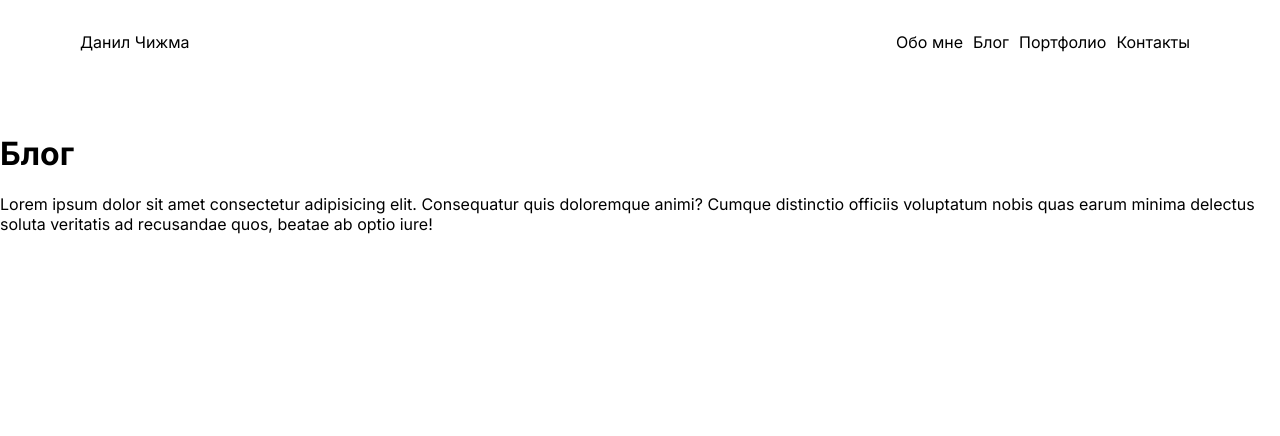
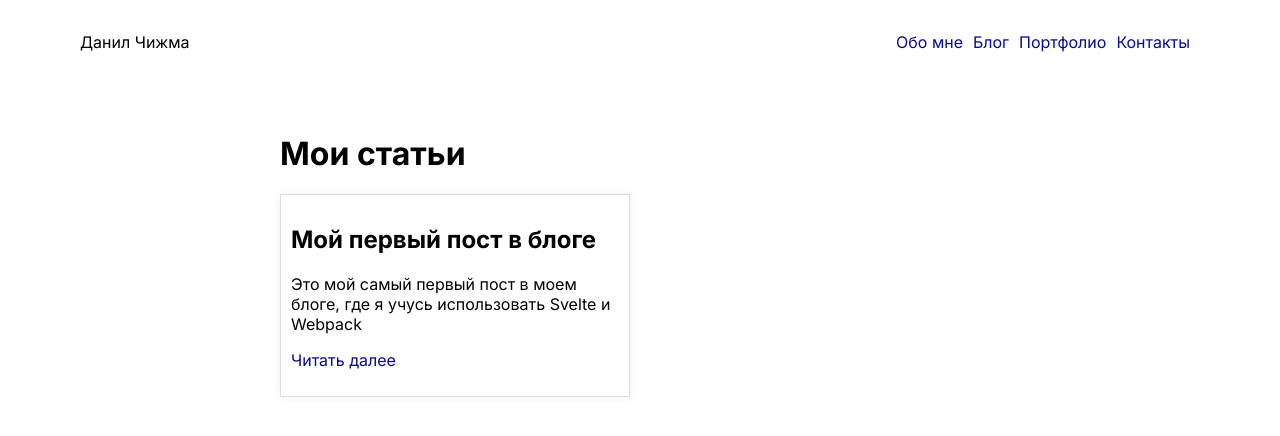
Before and after one commit to dach1998/svelte-test, a SvelteKit app: page /blog in a window 1280 px wide. Shown: the top 436 px of the page. Built offline with nearby package versions, Linux system fonts and the light colour scheme.

Commit message:
add blog

```diff
--- /dev/null
+++ b/src/routes/blog/+layout.svelte
@@ -0,0 +1,3 @@
+<div class="container">
+    <slot />
+</div>
--- a/src/routes/blog/+page.svelte
+++ b/src/routes/blog/+page.svelte
@@ -1,3 +1,47 @@
-<h1>Блог</h1>
+<svelte:head>
+    <title>Блог</title>
+    <style>
+        .container {
+            margin: 50px auto;
+            max-width: 800px;
+            padding: 0 20px;
+        }
 
-Lorem ipsum dolor sit amet consectetur adipisicing elit. Consequatur quis doloremque animi? Cumque distinctio officiis voluptatum nobis quas earum minima delectus soluta veritatis ad recusandae quos, beatae ab optio iure!
+        .blogposts {
+            display: grid;
+            grid-template-columns: 1fr 1fr;
+            grid-gap: 20px;
+        }
+
+        .post {
+            border: 1px solid #ddd;
+            padding: 10px;
+            box-shadow: 0 0 10px #eee;
+        }
+
+        .link {
+            color: rgb(10, 10, 139);
+        }
+    </style>
+</svelte:head>
+<div class="container">
+    <h1>Мои статьи</h1>
+    <div class="blogposts">
+        {#each routes as page}
+        <div class="post">
+            <h2>{page.title}</h2>
+            <p>{page.body}</p>
+            <p class="readmore">
+                <a href="{`/blog/posts/${page.id}`}" class="link">
+                    Читать далее
+                </a>
+            </p>
+        </div>
+        {/each}
+    </div>
+</div>
+
+
+<script>
+    import {routes} from './routes'
+</script>
--- /dev/null
+++ b/src/routes/blog/routes.js
@@ -0,0 +1,7 @@
+export const routes = [
+    {
+        id: 1,
+        title: 'Мой первый пост в блоге',
+        body: 'Это мой самый первый пост в моем блоге, где я учусь использовать Svelte и Webpack',
+    },
+];
```
